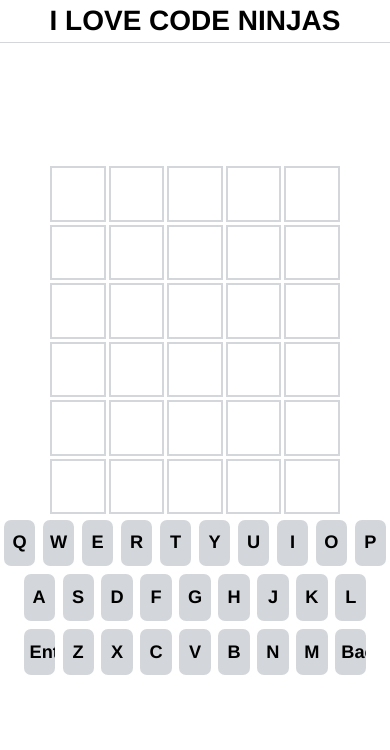
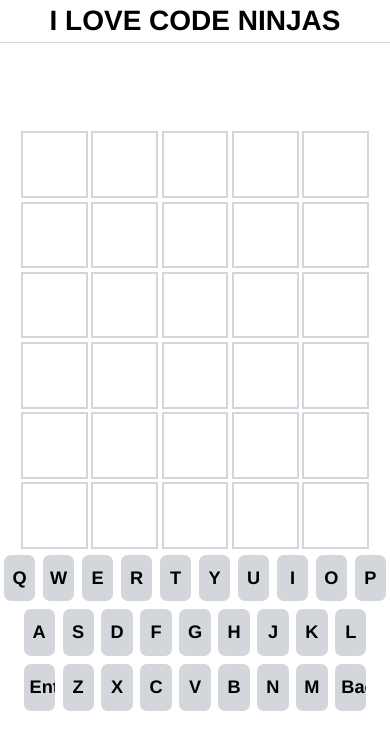
Before and after one commit to SickkMade/cn-wordle-react, a React (Vite) app: page / in a window 390 px wide. Shown: the top 750 px of the page. Built offline with nearby package versions, Linux system fonts and the light colour scheme.

Commit message:
mobile optimizations

```diff
--- a/src/css/wordlegame.css
+++ b/src/css/wordlegame.css
@@ -142,8 +142,14 @@
     }
   }
 
-@media (max-width: 450px) {
+@media (max-width: 500px) {
     .wordlegame--div{
-        width:75vw;
+        width:65vw;
     }
 }
+
+@media (max-width: 400px) {
+    .wordlegame--div{
+        width:90vw;
+    }
+}
--- a/src/css/wordlekeyboard.css
+++ b/src/css/wordlekeyboard.css
@@ -51,7 +51,7 @@
     }
 }
 
-@media (max-width: 450px) {
+@media (max-width: 500px) {
     .wordlekeyboard{
         width:100vw;
     }
--- a/src/index.css
+++ b/src/index.css
@@ -4,9 +4,10 @@ body{
   justify-content: center;
   align-items: center;
   height:100dvh;
+  overflow:hidden;
 }
 
-body > button{
+body button{
   color:black;
 }
 
```
